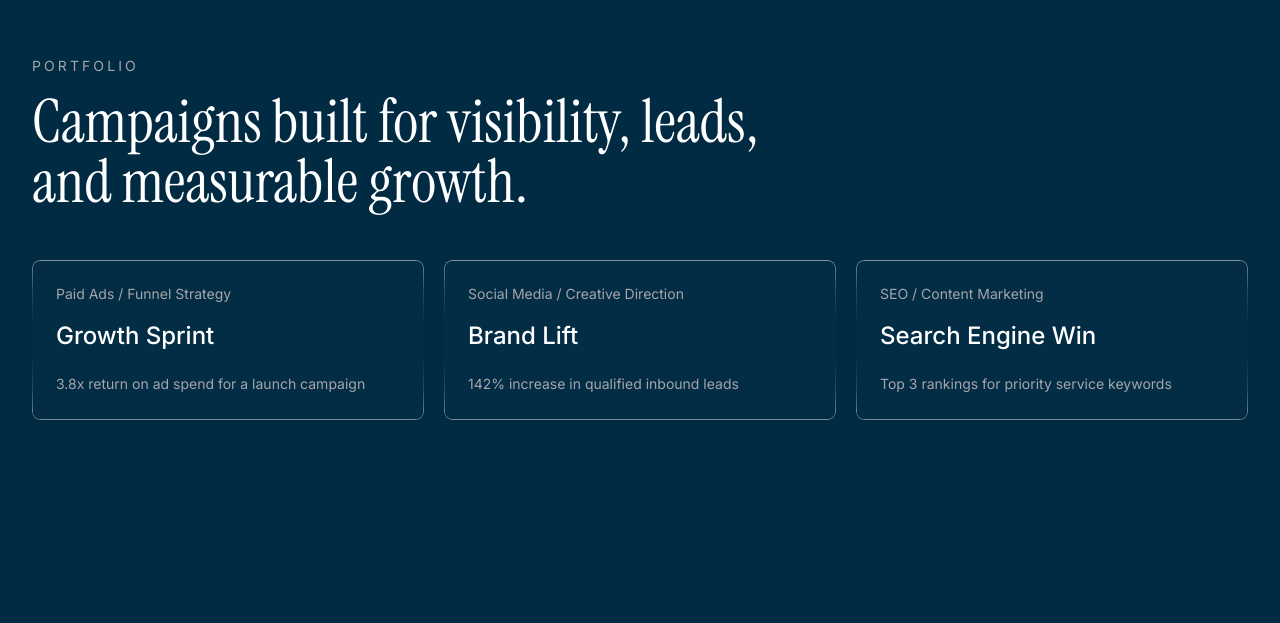
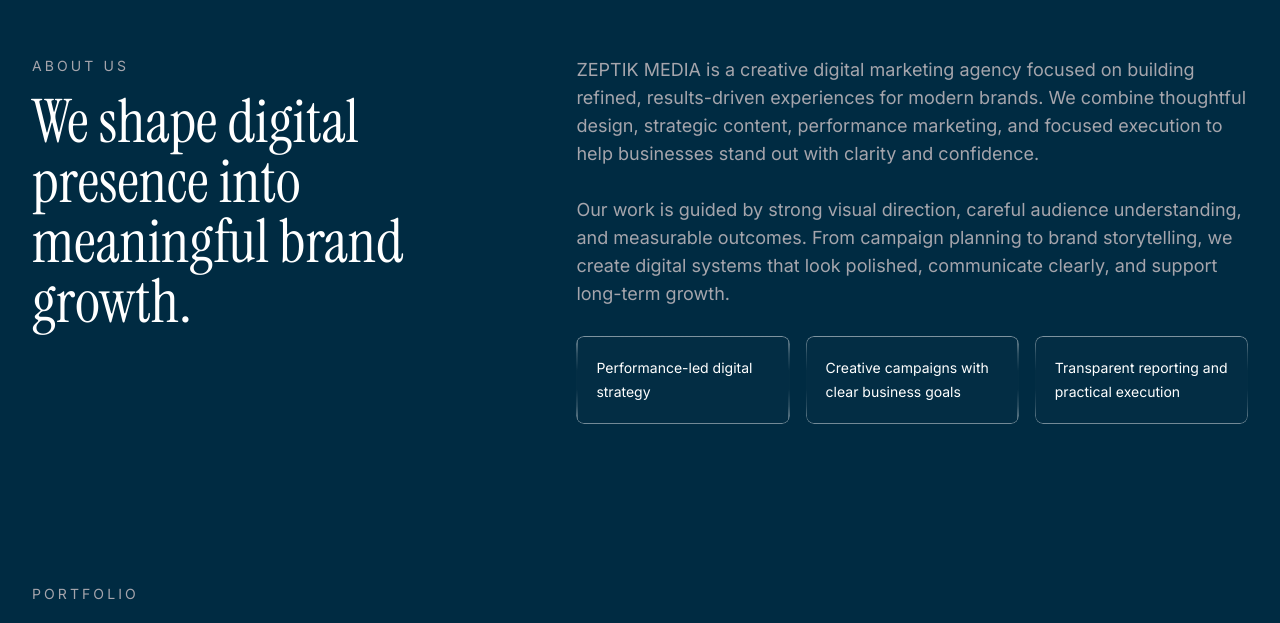
Before and after one commit to Aritra297-svg/agency_portfolio, a React (Vite) app: page / in a window 1280 px wide. Shown: the part 824-1447 px from the top of the page. Before the commit the page ends 1324 px from the top, so only its background shows below. Built offline with nearby package versions, Linux system fonts and the light colour scheme.

Commit message:
About section added

```diff
--- /dev/null
+++ b/src/About.tsx
@@ -0,0 +1,58 @@
+const strengths = [
+  "Performance-led digital strategy",
+  "Creative campaigns with clear business goals",
+  "Transparent reporting and practical execution",
+];
+
+function About() {
+  return (
+    <section
+      id="about"
+      className="relative z-10 scroll-mt-32 bg-background px-6 py-20 text-foreground sm:px-8"
+    >
+      <div className="mx-auto grid max-w-7xl gap-12 lg:grid-cols-[0.85fr_1.15fr] lg:items-start">
+        <div className="animate-about-section">
+          <p className="text-sm uppercase tracking-[0.22em] text-muted-foreground">
+            About Us
+          </p>
+          <h2
+            className="mt-4 text-4xl font-normal leading-tight sm:text-6xl"
+            style={{ fontFamily: "'Instrument Serif', serif" }}
+          >
+            We shape digital presence into meaningful brand growth.
+          </h2>
+        </div>
+
+        <div className="animate-about-section space-y-7">
+          <p className="max-w-3xl text-base leading-8 text-muted-foreground sm:text-lg">
+            ZEPTIK MEDIA is a creative digital marketing agency focused on building
+            refined, results-driven experiences for modern brands. We combine
+            thoughtful design, strategic content, performance marketing, and
+            focused execution to help businesses stand out with clarity and
+            confidence.
+          </p>
+
+          <p className="max-w-3xl text-base leading-8 text-muted-foreground sm:text-lg">
+            Our work is guided by strong visual direction, careful audience
+            understanding, and measurable outcomes. From campaign planning to
+            brand storytelling, we create digital systems that look polished,
+            communicate clearly, and support long-term growth.
+          </p>
+
+          <div className="grid gap-4 sm:grid-cols-3">
+            {strengths.map((item) => (
+              <div
+                key={item}
+                className="liquid-glass rounded-lg px-5 py-5 text-sm leading-6 text-foreground"
+              >
+                {item}
+              </div>
+            ))}
+          </div>
+        </div>
+      </div>
+    </section>
+  );
+}
+
+export default About;
--- a/src/App.tsx
+++ b/src/App.tsx
@@ -1,4 +1,5 @@
 import { Button } from "@/components/ui/button";
+import About from "@/About";
 import Portfolio from "@/Portfolio";
 
 const videoUrl =
@@ -7,8 +8,8 @@
 const navItems = [
   { label: "Home", href: "#" },
   { label: "Services", href: "#services" },
+  { label: "About", href: "#about" },
   { label: "Portfolio", href: "#portfolio" },
-  { label: "About", href: "#about" },
   { label: "Blog", href: "#blog" },
   { label: "Agency Members", href: "#team" },
   { label: "Contact", href: "#contact" },
@@ -105,6 +106,7 @@
         </section>
       </div>
 
+      <About />
       <Portfolio />
     </main>
   );
--- a/src/index.css
+++ b/src/index.css
@@ -171,6 +171,10 @@
   }
 }
 
+.animate-about-section {
+  animation: fade-rise 0.8s ease-out both;
+}
+
 .animate-portfolio-heading {
   animation: portfolio-heading 0.8s ease-out both;
 }
--- a/tsconfig.json
+++ b/tsconfig.json
@@ -14,6 +14,7 @@
     "resolveJsonModule": true,
     "isolatedModules": true,
     "noEmit": true,
+    "tsBuildInfoFile": "./node_modules/.tmp/tsconfig.tsbuildinfo",
     "jsx": "react-jsx",
     "baseUrl": ".",
     "paths": {
--- a/tsconfig.node.json
+++ b/tsconfig.node.json
@@ -3,8 +3,10 @@
     "composite": true,
     "skipLibCheck": true,
     "module": "ESNext",
-    "moduleResolution": "Node",
-    "allowSyntheticDefaultImports": true
+    "moduleResolution": "Bundler",
+    "allowSyntheticDefaultImports": true,
+    "outDir": "./node_modules/.tmp/tsconfig-node",
+    "tsBuildInfoFile": "./node_modules/.tmp/tsconfig.node.tsbuildinfo"
   },
   "include": ["vite.config.ts"]
 }
```
